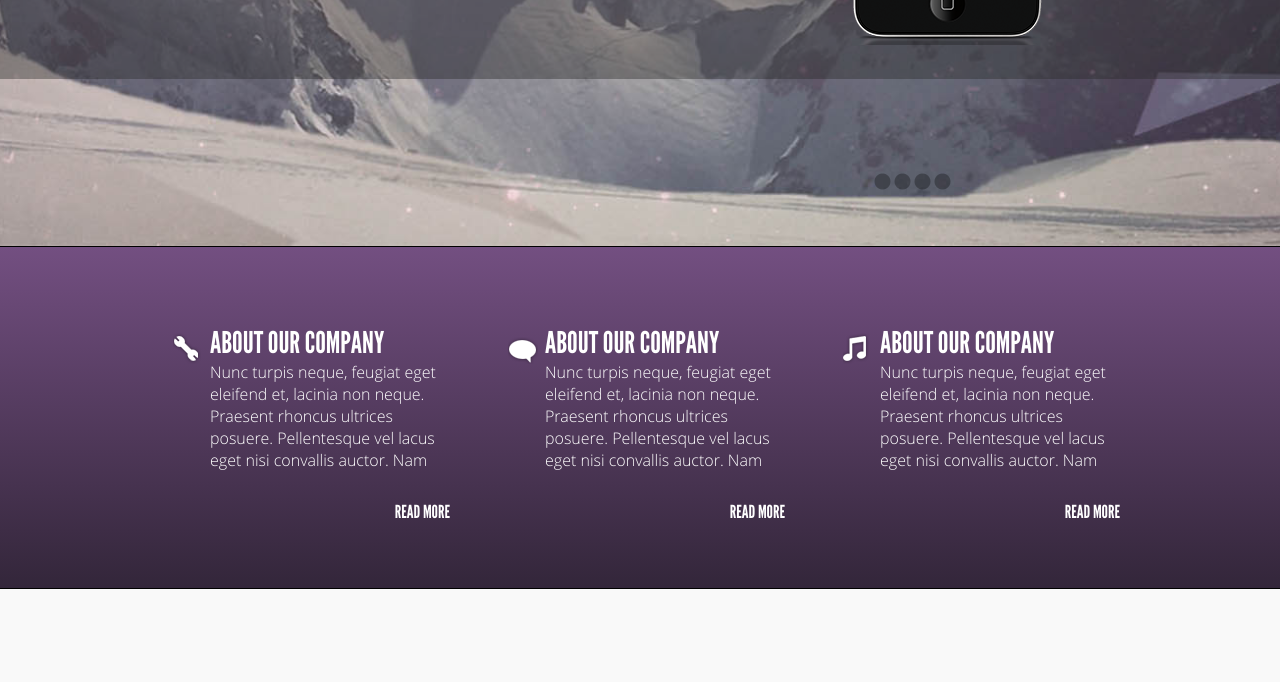
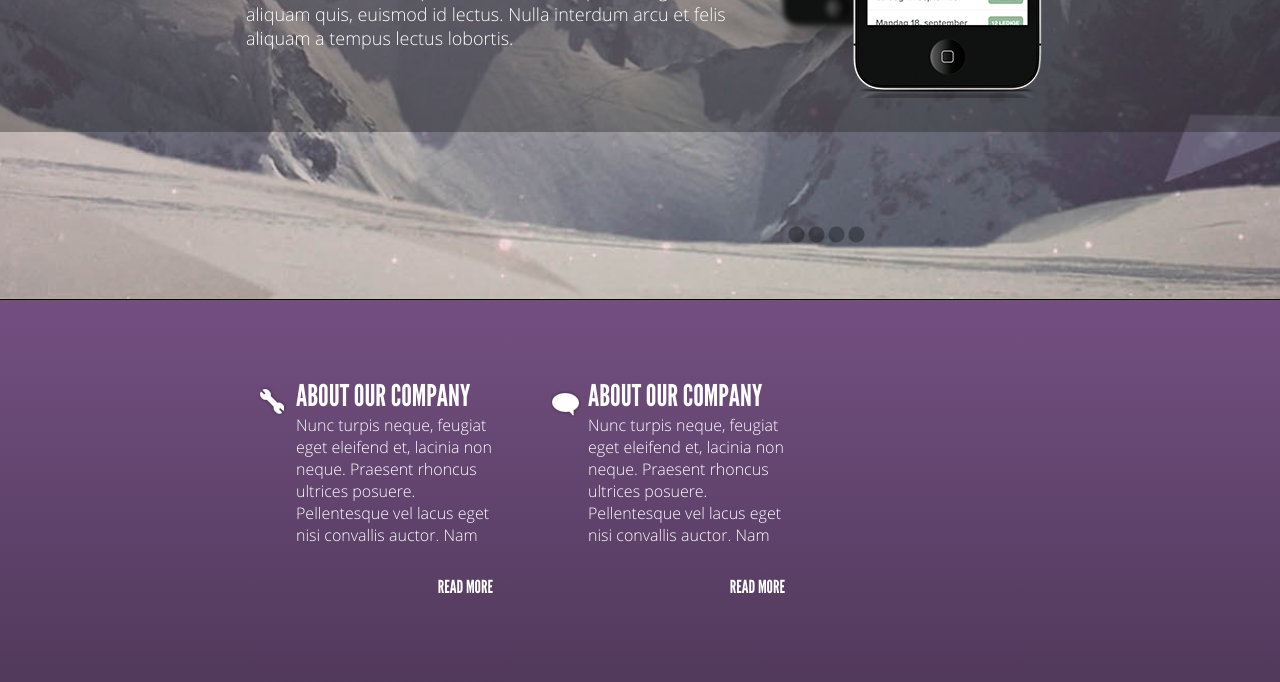
Before and after one commit to Arkadiy-M/Modul-7-8, a plain HTML site: page index.html in a window 1280 px wide. Shown: the part 606-1288 px from the top of the page. Drawn offline with Linux system fonts and the light colour scheme.

Commit message:
Update style.css
fix width wrapper

```diff
--- a/css/style.css
+++ b/css/style.css
@@ -38,7 +38,7 @@ body{
 }
 
 .wrapper{
-	width: 960px;
+	width: 788px;
 	margin:0 auto;
 }
 
```
